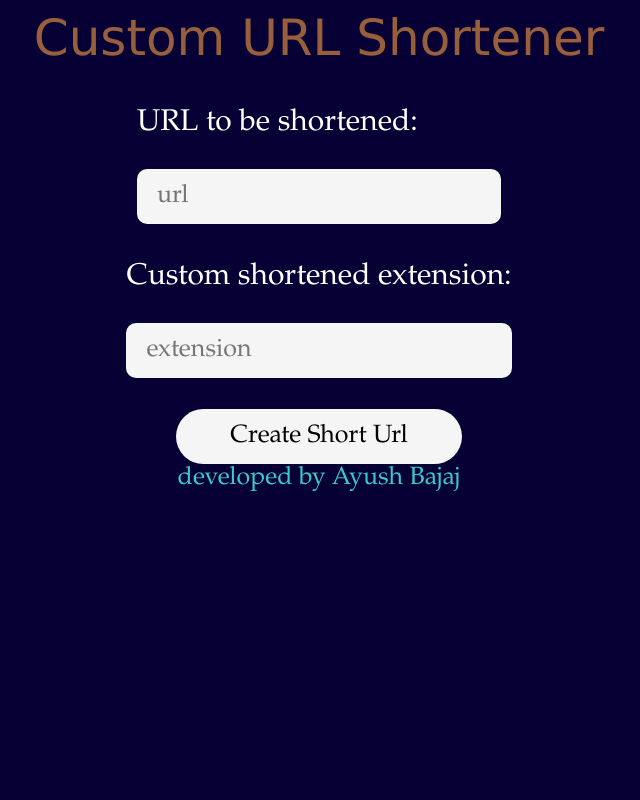
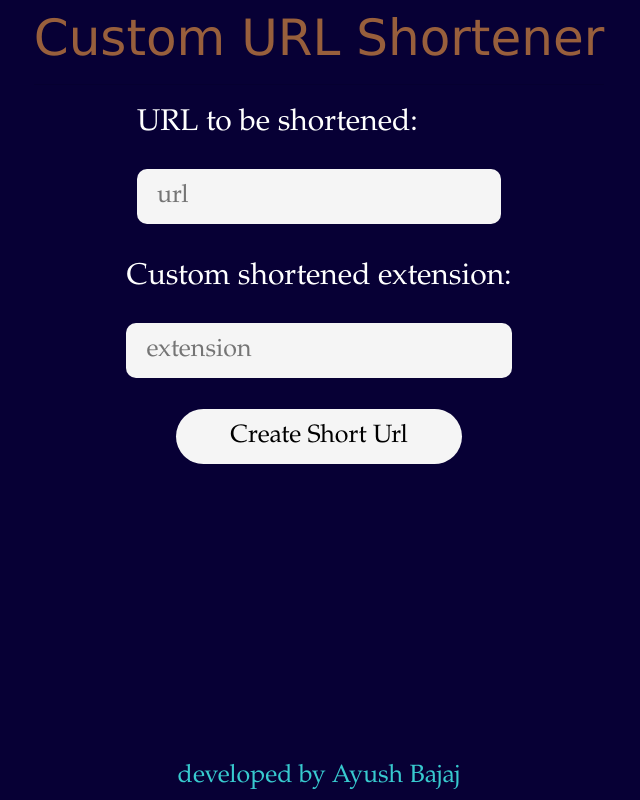
Before and after one commit to BajajAyush/url_shortener, a Django app: page / in a window 1280 px wide. Shown: the whole page, without its empty margins (321-961 px from the left). Run offline with Django 3.2, Linux system fonts and the light colour scheme; some libraries are stand-ins or nearby versions.

Commit message:
things added

```diff
--- a/main/templates/main/base.html
+++ b/main/templates/main/base.html
@@ -118,8 +118,9 @@
 
     </body>
     <footer>
-        <div class="col-md-auto">
+        <div class="fixed-bottom">
         <h4 class="bottom">developed by Ayush Bajaj</h4>
+    </div>
     </div>
     </footer>
 </html>
```
